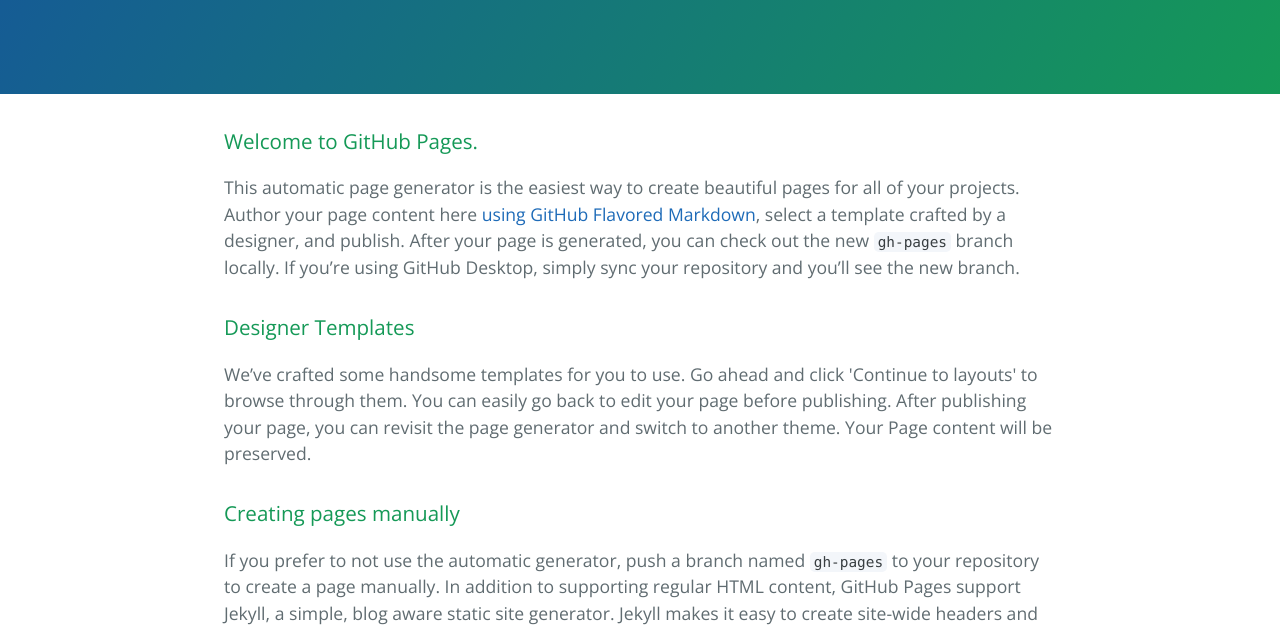
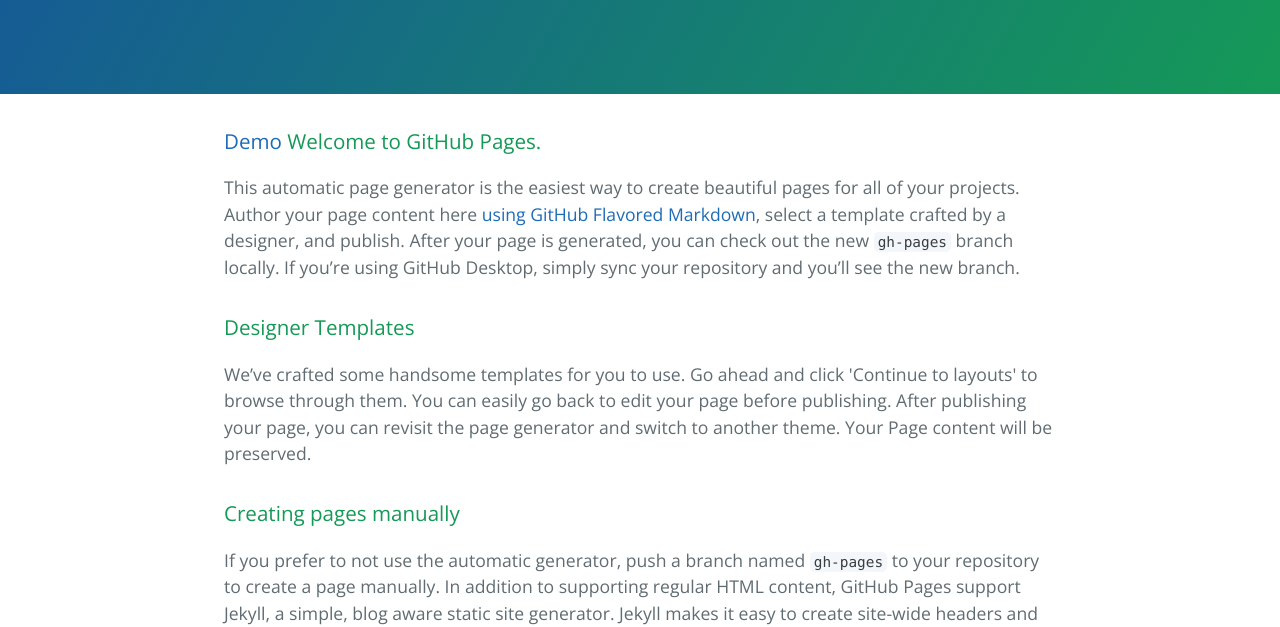
Before and after one commit to magori/magori.github.io, a plain HTML site: page index.html in a window 1280 px wide. Shown: the part 176-803 px from the top of the page. Drawn offline with nearby package versions, Linux system fonts and the light colour scheme.

Commit message:
link demo

```diff
--- a/index.html
+++ b/index.html
@@ -17,6 +17,7 @@
 
     <section class="main-content">
       <h3>
+        <a href="demoNgDexieAdmin/index.html">Demo</a>
 <a id="welcome-to-github-pages" class="anchor" href="#welcome-to-github-pages" aria-hidden="true"><span aria-hidden="true" class="octicon octicon-link"></span></a>Welcome to GitHub Pages.</h3>
 
 <p>This automatic page generator is the easiest way to create beautiful pages for all of your projects. Author your page content here <a href="https://guides.github.com/features/mastering-markdown/">using GitHub Flavored Markdown</a>, select a template crafted by a designer, and publish. After your page is generated, you can check out the new <code>gh-pages</code> branch locally. If you’re using GitHub Desktop, simply sync your repository and you’ll see the new branch.</p>
```
